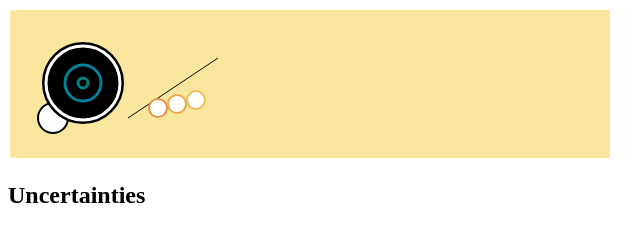
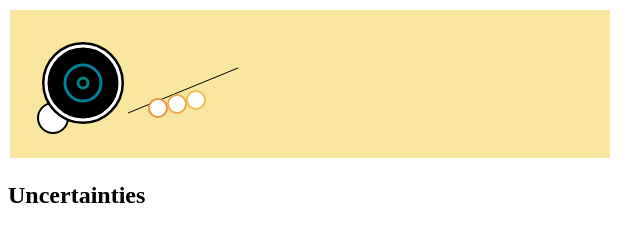
Before and after one commit to fullera1/fullera1.github.io, a plain HTML site: page hw/svgcopyart.html in a window 1280 px wide. Shown: the top 226 px of the page, 0-640 px from the left. Drawn offline with Linux system fonts and the light colour scheme.

Commit message:
angling line 1 still

```diff
--- a/hw/svgcopyart.html
+++ b/hw/svgcopyart.html
@@ -16,7 +16,7 @@
         <circle cx="75px" cy="75px" width="4px" r="18px" stroke="#008099" stroke-width="3px"></circle>
         <circle cx="75px" cy="75px" width="10px" r="5px" stroke="#008080" stroke-width="3px"></circle>
 
-        <line x1="120px" y1="110px" x2="210px" y2="50px" stroke="#000000" stroke-width="1px"></line>
+        <line x1="120px" y1="105px" x2="230px" y2="60px" stroke="#000000" stroke-width="1px"></line>
 
         <circle cx="150px" cy="100px"  width="10px" r="9px" fill="#FFFFFF" stroke="#ea8f43" stroke-width="2px"></circle>
         <circle cx="169px" cy="96px" width="10px" r="9px" fill="#FFFFFF" stroke="#eda74b" stroke-width="2px"></circle>
```
